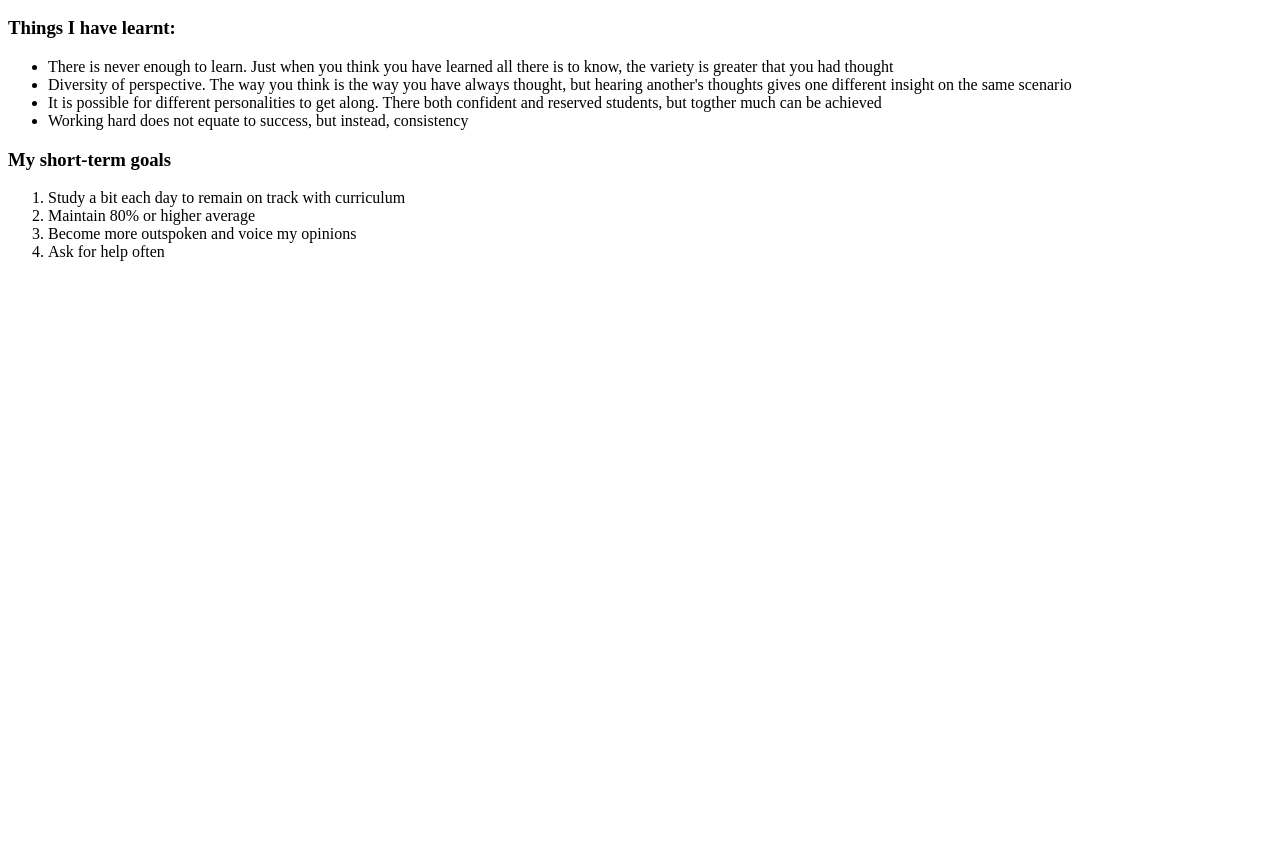
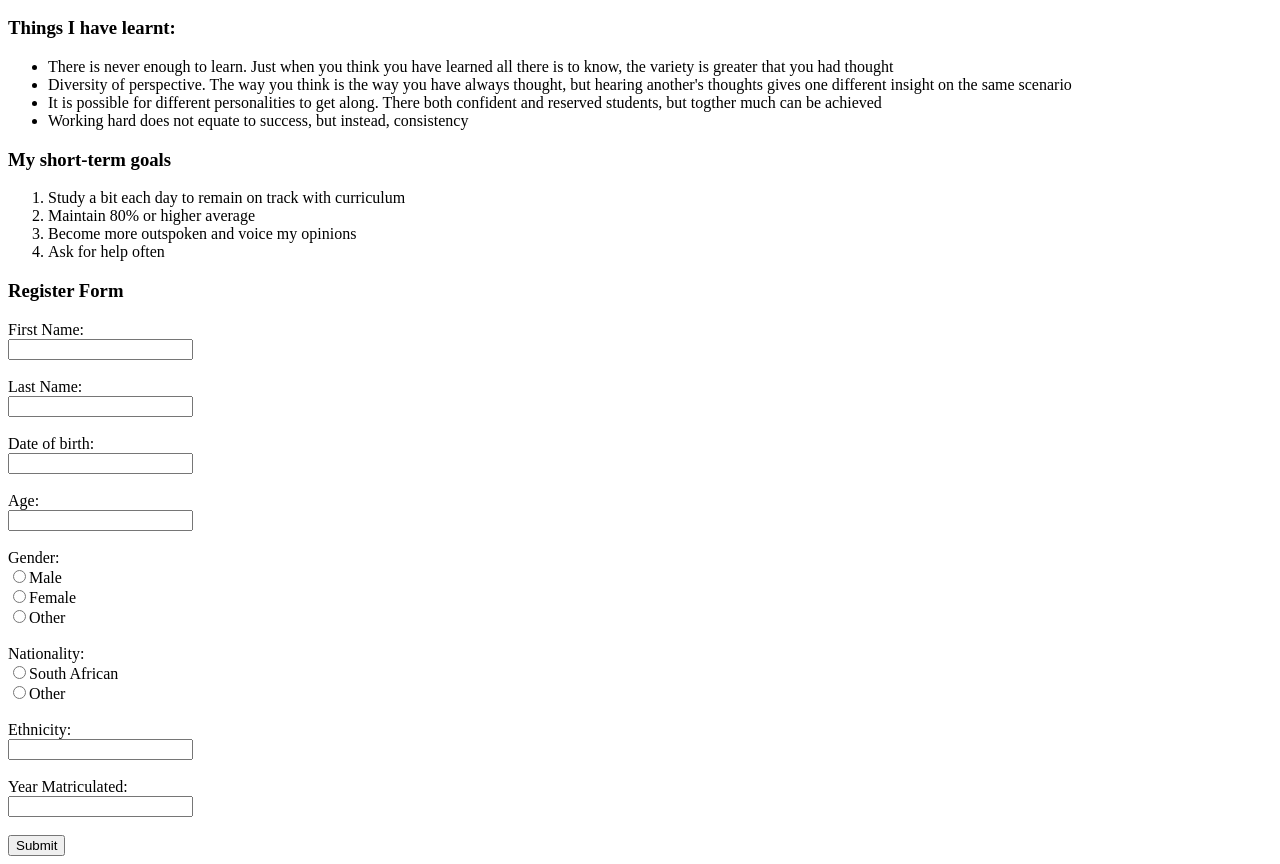
Before and after one commit to robynainsley21/Wednes, a plain HTML site: page index.html in a window 1280 px wide. Shown: the part 6646-7510 px from the top of the page. Before the commit the page ends 6923 px from the top, so only its background shows below. Drawn offline with Linux system fonts and the light colour scheme.

Commit message:
Add registration form

```diff
--- a/index.html
+++ b/index.html
@@ -115,6 +115,55 @@
                 <li>Ask for help often</li>
             </ol>
           </section>
+          <section>
+            <h3>Register Form</h3>
+            <!-- name -->
+            <label for="firstName">First Name:</label>
+            <br>
+            <input type="text" name="firstName">
+            <br>
+            <br>
+            <!-- surname -->
+            <label for="lastName">Last Name:</label><br>
+            <input type="text" name="lastName">
+            <br>
+            <br>
+            <!-- date-of-birth -->
+            <label for="birthDate">Date of birth:</label><br>
+            <input type="text" name="birthDate">
+            <br>
+            <br>
+            <!-- age -->
+            <label for="age">Age:</label><br>
+            <input type="number" name="age">
+            <br>
+            <br>
+            <!-- gender -->
+            <label for="gender">Gender:</label><br>
+            <input type="radio" name="gender">Male<br>
+            <input type="radio" name="gender">Female<br>
+            <input type="radio" name="gender">Other
+            <br>
+            <br>
+            <!-- nationality -->
+            <label for="nationality">Nationality:</label>
+            <br>
+            <input type="radio" name="nationality">South African<br>
+            <input type="radio" name="nationality">Other
+            <br>
+            <br>
+            <!-- ethnicity -->
+            <label for="ethnicity">Ethnicity:</label><br>
+            <input type="text" name="ethnicity">
+            <br>
+            <br>
+            <!-- year matriculated -->
+            <label for="matriculated">Year Matriculated:</label><br>
+            <input type="number" name="matriculated">
+            <br>
+            <br>
+            <input type="submit" value="Submit">
+          </section>
     </main>
   </body>
 </html>
```
